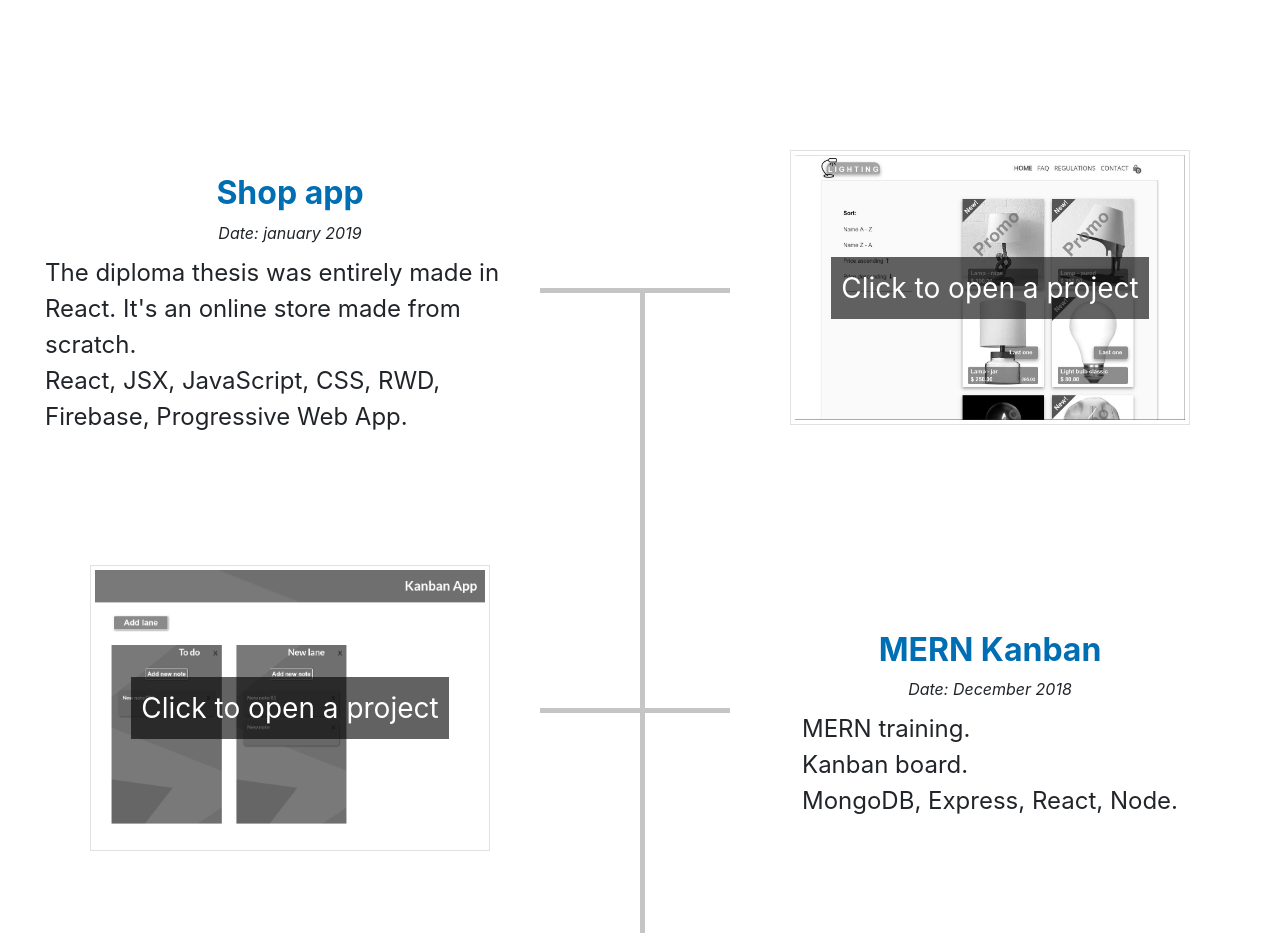
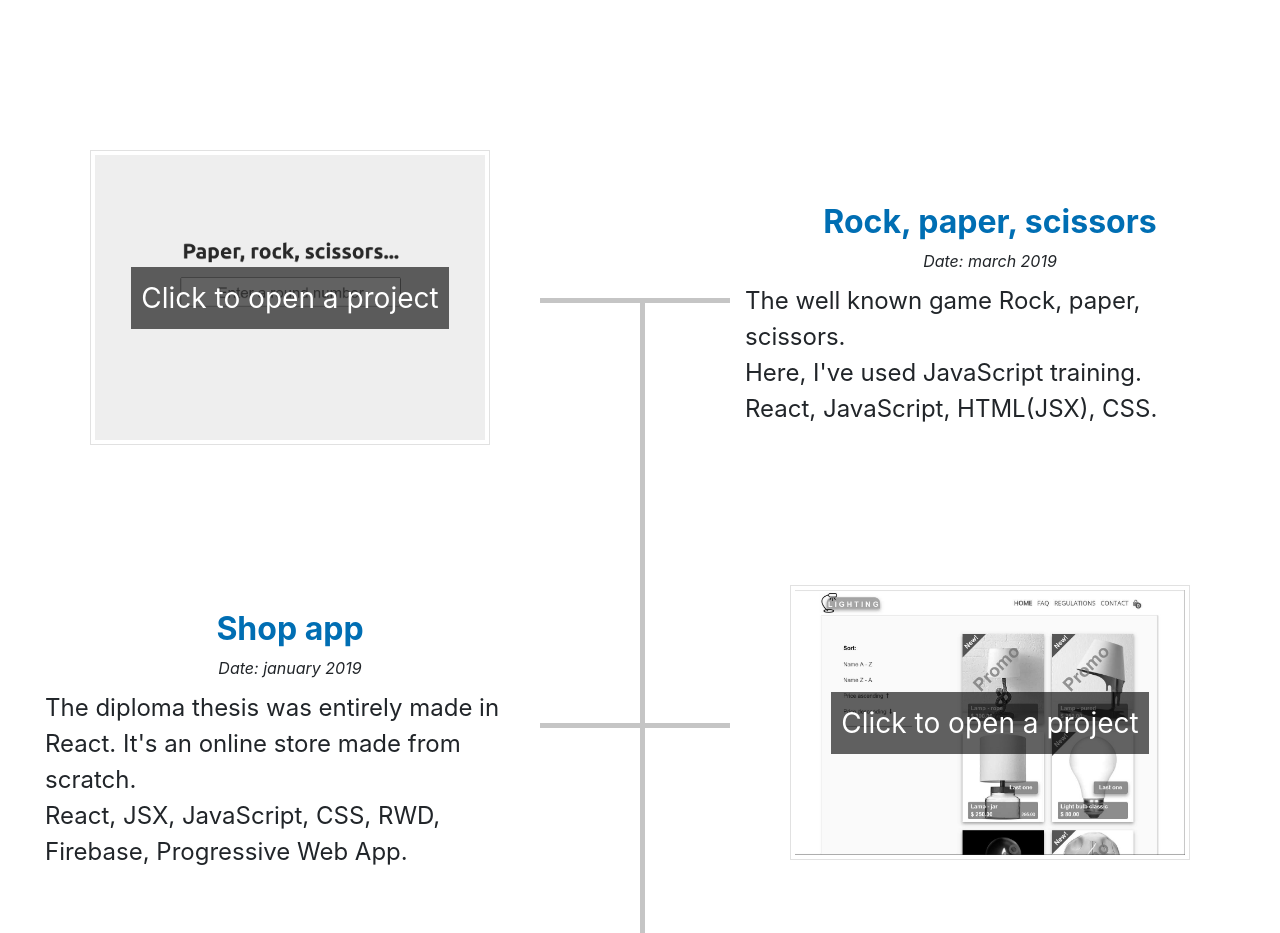
Before and after one commit to endriu17/portfolio, a website: page en/index.html in a window 1280 px wide. Shown: the part 2600-3533 px from the top of the page. Drawn offline with nearby package versions, Linux system fonts and the light colour scheme; a script that the page names is missing.

Commit message:
add new project

```diff
--- a/en/index.html
+++ b/en/index.html
@@ -53,13 +53,12 @@
           <div class="about-text text-left col-md-6">
             <h1>About Me</h1>
             <p>
-              Through my work on various web projects,
-              I have learned a lot and come a lot further in frontend development
-              (JavaScript, React, Redux, HTML, CSS (SCSS), RWD).
-              I am focused on further development in the back-end
-              (NodeJS, MERN, MoongoDB, ExpressJS)
-              and are not afraid of challenges.
-              My goal is to become a full-stack developer over time.
+              Through my work on various web projects, I have learned a lot and
+              come a lot further in frontend development (JavaScript, React,
+              Redux, HTML, CSS (SCSS), RWD). I am focused on further development
+              in the back-end (NodeJS, MERN, MoongoDB, ExpressJS) and are not
+              afraid of challenges. My goal is to become a full-stack developer
+              over time.
             </p>
             <a class="btn btn-outline-dark btn-lg" href="#contact">
               Contact me
@@ -125,7 +124,7 @@
 
           <div class="tab-pane fade" id="other">
             <p>
-              Linux OS; both use and basic administration (based on Debian).<br>
+              Linux OS; both use and basic administration (based on Debian).<br />
               Driving license B.
             </p>
           </div>
@@ -149,6 +148,40 @@
 
         <div class="container-fluid projects-gallery">
           <div class="row gallery-row">
+            <div class="order-3 col-sm-5 project-description">
+              <h2>Rock, paper, scissors</h2>
+              <span>Date: march 2019</span>
+              <p>
+                The well known game Rock, paper, scissors. <br />
+                Here, I've used JavaScript training.<br />
+                React, JavaScript, HTML(JSX), CSS.
+              </p>
+            </div>
+
+            <div class="order-2 col-sm-2 project-line">
+              <span class="line-vertical_first"></span>
+              <span class="line-horizontal"></span>
+            </div>
+            <div class="order-1 col-sm-5 gallery-image">
+              <a
+                href="https://eager-bhabha-5976e1.netlify.com/"
+                target="_blank"
+              >
+                <img
+                  src="/images/psr.png"
+                  class="img-fluid img-thumbnail"
+                  alt="Responsive image"
+                />
+              </a>
+              <a
+                href="https://eager-bhabha-5976e1.netlify.com/"
+                target="_blank"
+                class="project-link"
+                >Click to open a project</a
+              >
+            </div>
+          </div>
+          <div class="row gallery-row">
             <div class="order-3 col-sm-5 gallery-image">
               <a
                 href="https://goofy-hypatia-b08934.netlify.com/"
@@ -168,7 +201,7 @@
               >
             </div>
             <div class="order-2 col-sm-2 project-line">
-              <span class="line-vertical_first"></span>
+              <span class="line-vertical"></span>
               <span class="line-horizontal"></span>
             </div>
             <div class="order-1 col-sm-5 project-description">
@@ -176,11 +209,12 @@
               <span class="text-left">Date: january 2019</span>
               <p>
                 The diploma thesis was entirely made in React. It's an online
-                store made from scratch.<br>
+                store made from scratch.<br />
                 React, JSX, JavaScript, CSS, RWD, Firebase, Progressive Web App.
               </p>
             </div>
           </div>
+
           <div class="row gallery-row">
             <div class="order-1 col-sm-5 gallery-image">
               <a
@@ -208,8 +242,8 @@
               <h2>MERN Kanban</h2>
               <span>Date: December 2018</span>
               <p>
-                MERN training.<br>
-                Kanban board.<br>
+                MERN training.<br />
+                Kanban board.<br />
                 MongoDB, Express, React, Node.
               </p>
             </div>
@@ -241,7 +275,7 @@
               <h2>First individual project</h2>
               <span>Date: July 2018</span>
               <p>
-                A project based on graphic design.<br>
+                A project based on graphic design.<br />
                 HTML, CSS.
               </p>
             </div>
@@ -273,7 +307,7 @@
               <h2>Todo</h2>
               <span>Date: october 2018</span>
               <p>
-                A simple Todo app made in React.<br>
+                A simple Todo app made in React.<br />
                 React, JSX, CSS.
               </p>
             </div>
@@ -308,7 +342,7 @@
               <p>
                 The second individual project made on the basis of a graphic
                 design. Administrative panel.
-                <br>
+                <br />
                 HTML, SCSS, JavaScript, RWD.
               </p>
             </div>
@@ -337,8 +371,8 @@
               <h2>Simple Kanban Table</h2>
               <span>Date: August 2018</span>
               <p>
-                Javascript training.<br>
-                Simple kanban board.<br>
+                Javascript training.<br />
+                Simple kanban board.<br />
                 JavaScript, HTML, CSS.
               </p>
             </div>
@@ -370,7 +404,7 @@
               <h2>Git users search</h2>
               <span>Date: September 2018</span>
               <p>
-                Git users search engine.<br>
+                Git users search engine.<br />
                 HTML, JavaScript, API.
               </p>
             </div>
@@ -399,8 +433,8 @@
               <h2>Rock, paper, scissors</h2>
               <span>Date: August 2018</span>
               <p>
-                The well known (i to ord) game Rock, paper, scissors. <br>
-                Here, I've used JavaScript training.<br>
+                The well known game Rock, paper, scissors. <br />
+                Here, I've used JavaScript training.<br />
                 JavaScript, HTML, CSS.
               </p>
             </div>
@@ -432,7 +466,7 @@
               <h2>User list</h2>
               <span>Date: January 2019</span>
               <p>
-                JavaScript training.<br>
+                JavaScript training.<br />
                 React, Unit tests (Jest, Enzyme).
               </p>
             </div>
@@ -498,10 +532,10 @@
               <h2>Country Search Engine</h2>
               <span>Date: August 2018</span>
               <p>
-                  To exemplify a search engine.<br>
-                  I've made an overview for various countries.
-                  AJAX API training. <br>
-                  AJAX, API, JavaScript, HTML, CSS.
+                To exemplify a search engine.<br />
+                I've made an overview for various countries. AJAX API training.
+                <br />
+                AJAX, API, JavaScript, HTML, CSS.
               </p>
             </div>
           </div>
@@ -567,9 +601,9 @@
             <div class="order-1 col-sm-5 project-description">
               <h2>More on GitHub</h2>
               <p>
-                A selection of some more projects <br>
-                I've made. <br>
-                Some are just developed for demonstration,<br>
+                A selection of some more projects <br />
+                I've made. <br />
+                Some are just developed for demonstration,<br />
                 others are still in progress.
               </p>
             </div>
@@ -579,8 +613,10 @@
       <section class="container-fluid contact-panel" id="contact">
         <h1 class="display-4" text-center>Contact</h1>
         <p class="lead">
-          If my skills can be usefull to you, please feel free to contact me. <br>
-          Fill out the contact form below. Also find me on social medias linked below.
+          If my skills can be usefull to you, please feel free to contact me.
+          <br />
+          Fill out the contact form below. Also find me on social medias linked
+          below.
         </p>
         <h3>I am available for any job, big or small!</h3>
         <div class="row">
```
Also changed, not shown: index.html (+56 -21 lines), images/psr.png (added), 1 other file.
